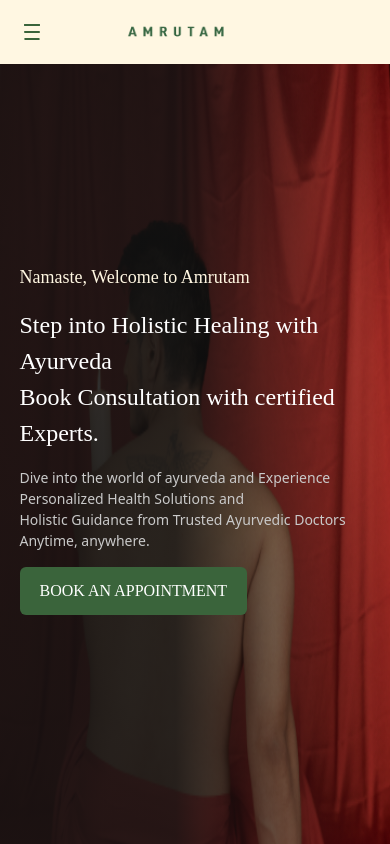
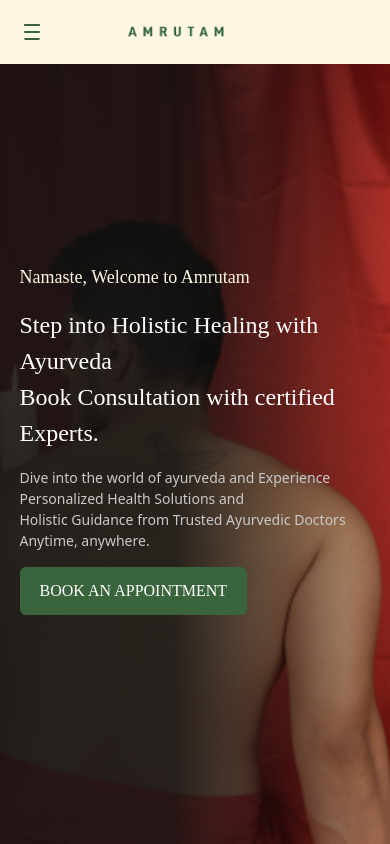
Before and after one commit to Asher9889/Amrutam-React-app, a React (Vite) app: page / in a window 390 px wide. Built offline with nearby package versions, Linux system fonts and the light colour scheme; a web font is replaced by a local one.

Commit message:
size bug fixed

```diff
--- a/src/components/ctd/CTD.jsx
+++ b/src/components/ctd/CTD.jsx
@@ -2,7 +2,7 @@ import React from 'react'
 import "./ctd.css"
 const CTD = () => {
   return (
-    <div className='flex flex-col lg:flex-row mb-6 lg:mb-[0]  w-[100vw] h-fit lg:h-[100vh] bg-[var(--primary-bg-color)]'>
+    <div className='flex flex-col lg:flex-row pb-6 lg:pb-[0]  w-[100vw] h-fit lg:h-[100vh] bg-[var(--primary-bg-color)]'>
       <div className=' flex-1 flex flex-col items-center lg:items-end'>
         <div className=' lg:w-[70%] w-fit mt-14 lg:mt-28'>
           <h1 className='font-dinPro text-center lg:text-start text-4xl mb-5 text-[var(--green-color)] '>Amrutam home App</h1>
--- a/src/components/header/Header.jsx
+++ b/src/components/header/Header.jsx
@@ -20,7 +20,7 @@ const Header = () => {
         </div>
         {/* image for sm screen */}
 
-          <img src="/frame32.png" alt="" className="w-full h-full md:hidden " />
+          <img src="/frame32.png" alt="" className="w-full h-full object-cover md:hidden " />
 
 
         <div className="color "></div>
--- a/src/components/smallComponents/Heading.jsx
+++ b/src/components/smallComponents/Heading.jsx
@@ -7,7 +7,7 @@ const Heading = ({ value }) => {
         <p className="hidden md:block relative z-10 font-dinPro  lg:text-4xl text-[var(--green-color)] ">
         &#160;&#160;&#160;{value}&#160;&#160;&#160;
         </p>
-        <p className="md:hidden text-4xl  relative  font-dinPro bg-red-500 text-center  lg:text-4xl text-[var(--green-color)] ">
+        <p className="md:hidden text-4xl  relative  font-dinPro  text-center  lg:text-4xl text-[var(--green-color)] ">
         {value}
         </p>
         <div className="absolute bottom-[2px] hidden md:block rounded-[3px] w-full bg-[var(--line-color)] h-1 " />
```
